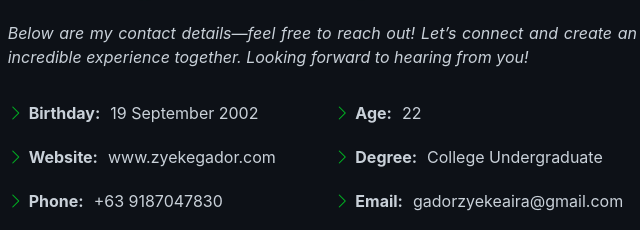
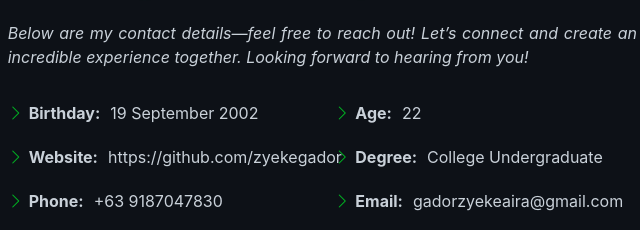
Before and after one commit to zyekegador/airabytes, a plain HTML site: page index.html in a window 1280 px wide. Shown: the part 1150-1380 px from the top of the page, 631-1271 px from the left. Drawn offline with Linux system fonts and the light colour scheme.

Commit message:
Updated index.html for layout improvements

```diff
--- a/index.html
+++ b/index.html
@@ -214,7 +214,8 @@
                     </li>
                     <li>
                       <i class="bi bi-chevron-right"></i>
-                      <strong>Website:</strong> <span>www.zyekegador.com</span>
+                      <strong>Website:</strong>
+                      <span>https://github.com/zyekegador</span>
                     </li>
                     <li>
                       <i class="bi bi-chevron-right"></i>
```
